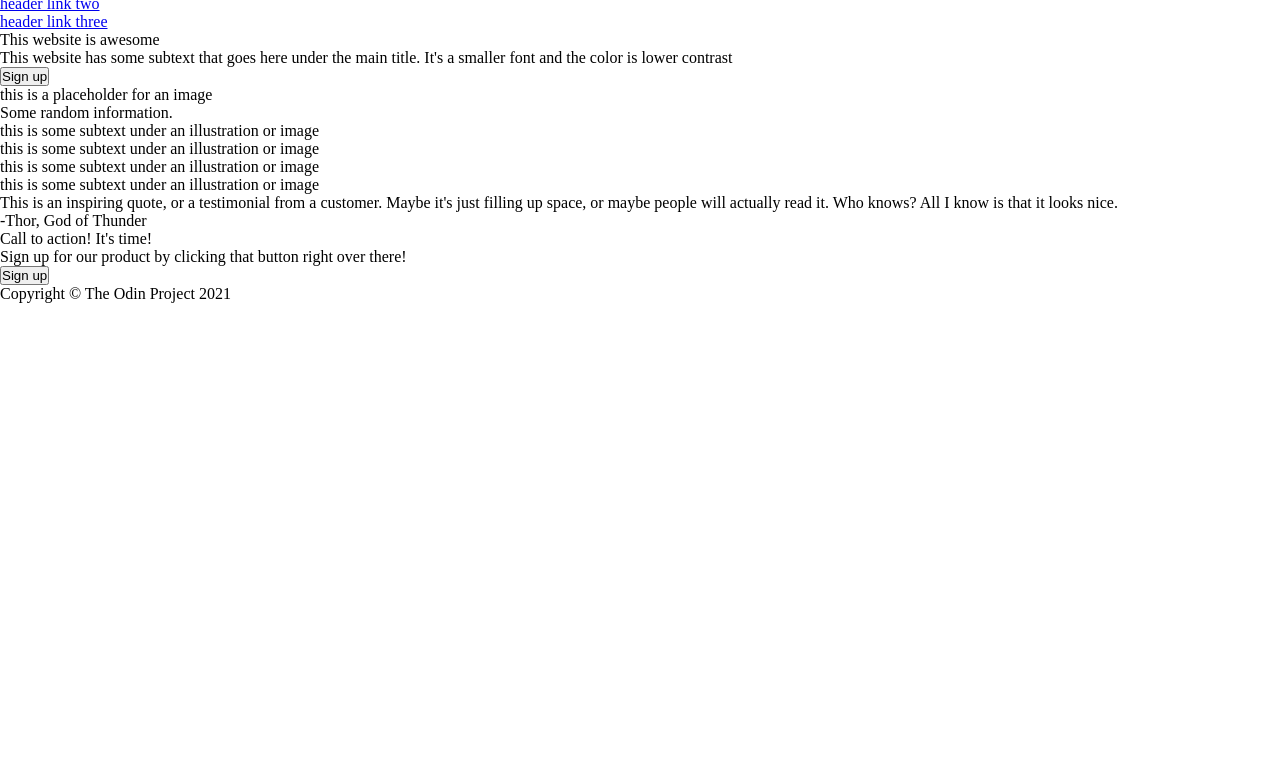
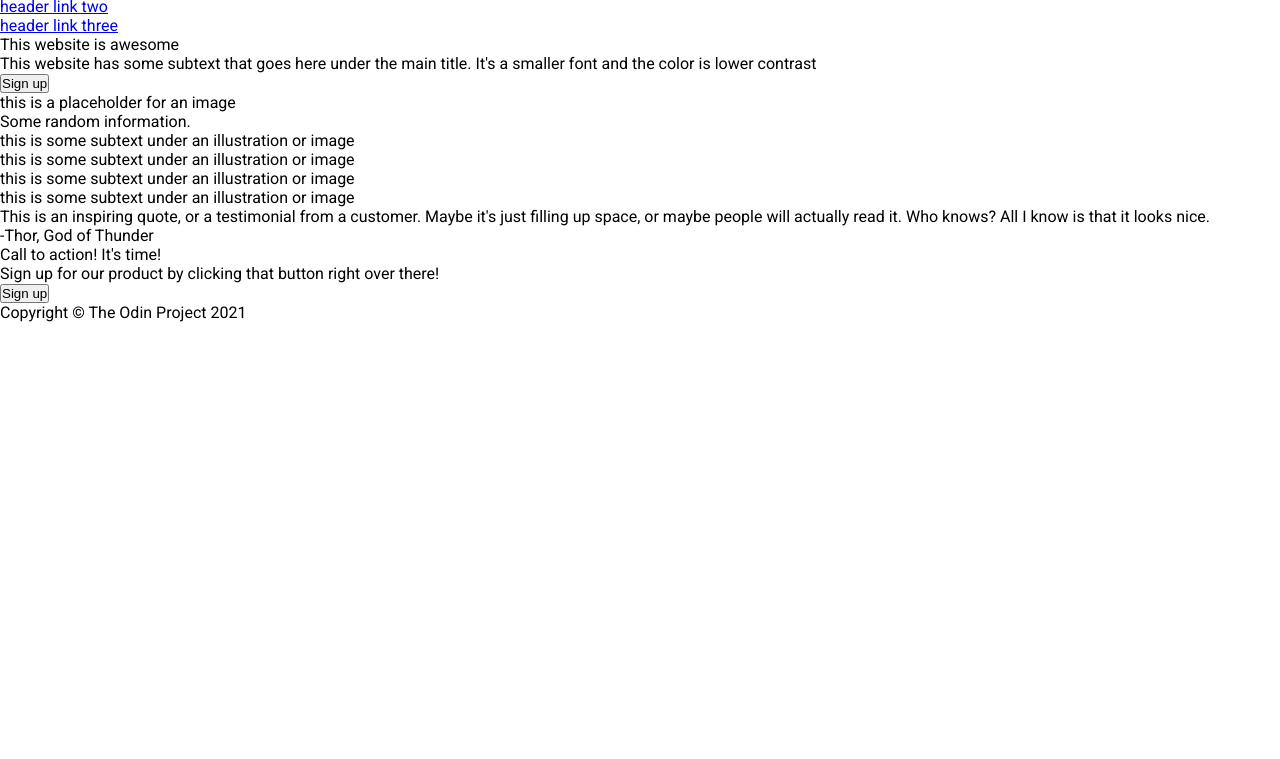
Before and after one commit to saffr3n-dump/landing-page, a plain HTML site: page index.html in a window 1280 px wide. Shown: the part 41-800 px from the top of the page. Drawn offline with Linux system fonts and the light colour scheme.

Commit message:
feat: change font to Roboto

```diff
--- a/style.css
+++ b/style.css
@@ -1,5 +1,8 @@
+@import url('https://fonts.googleapis.com/css2?family=Roboto:ital,wght@0,100..900;1,100..900&display=swap');
+
 html {
   box-sizing: border-box;
+  font-family: Roboto, sans-serif;
 }
 
 *,
```
